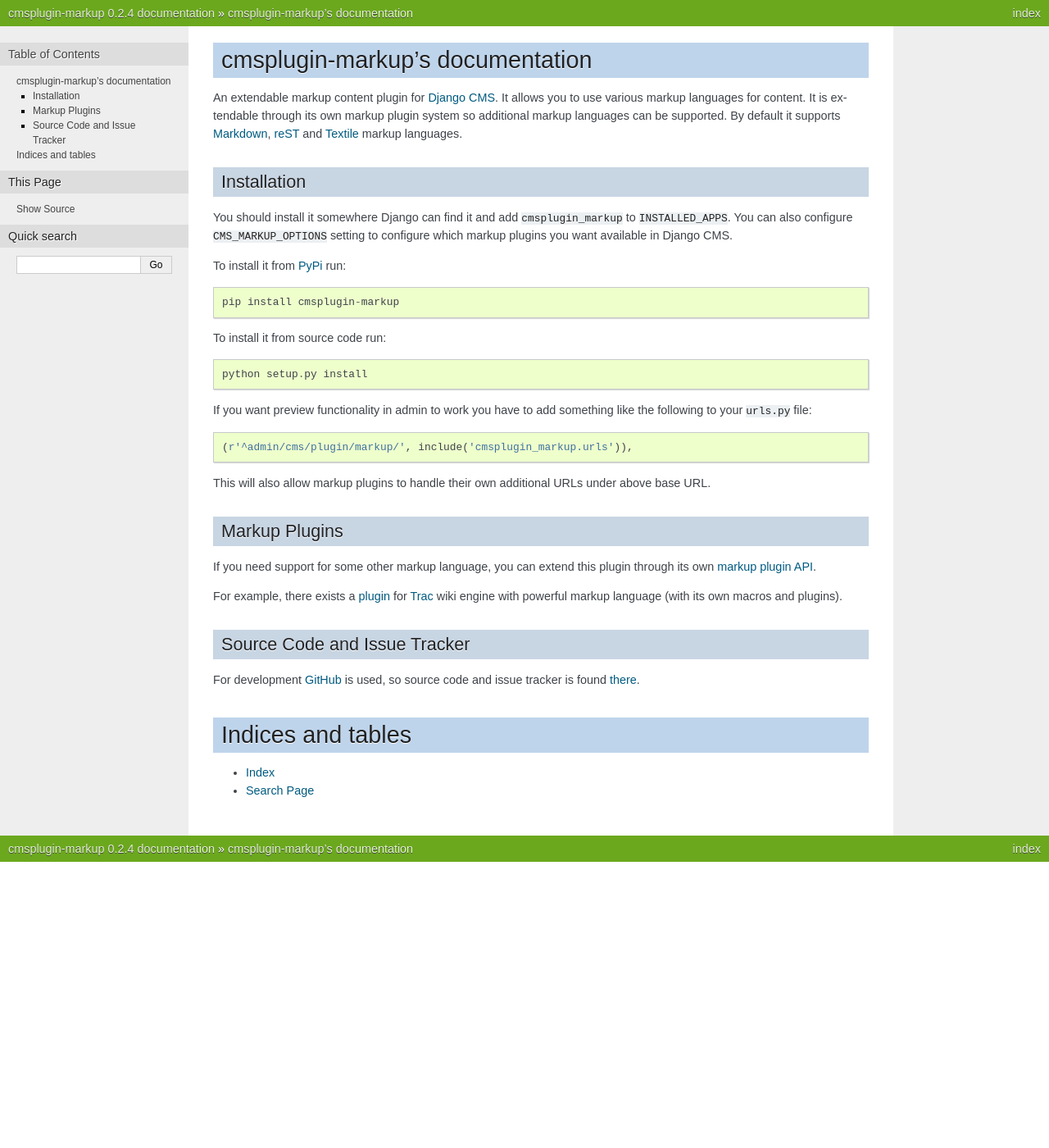
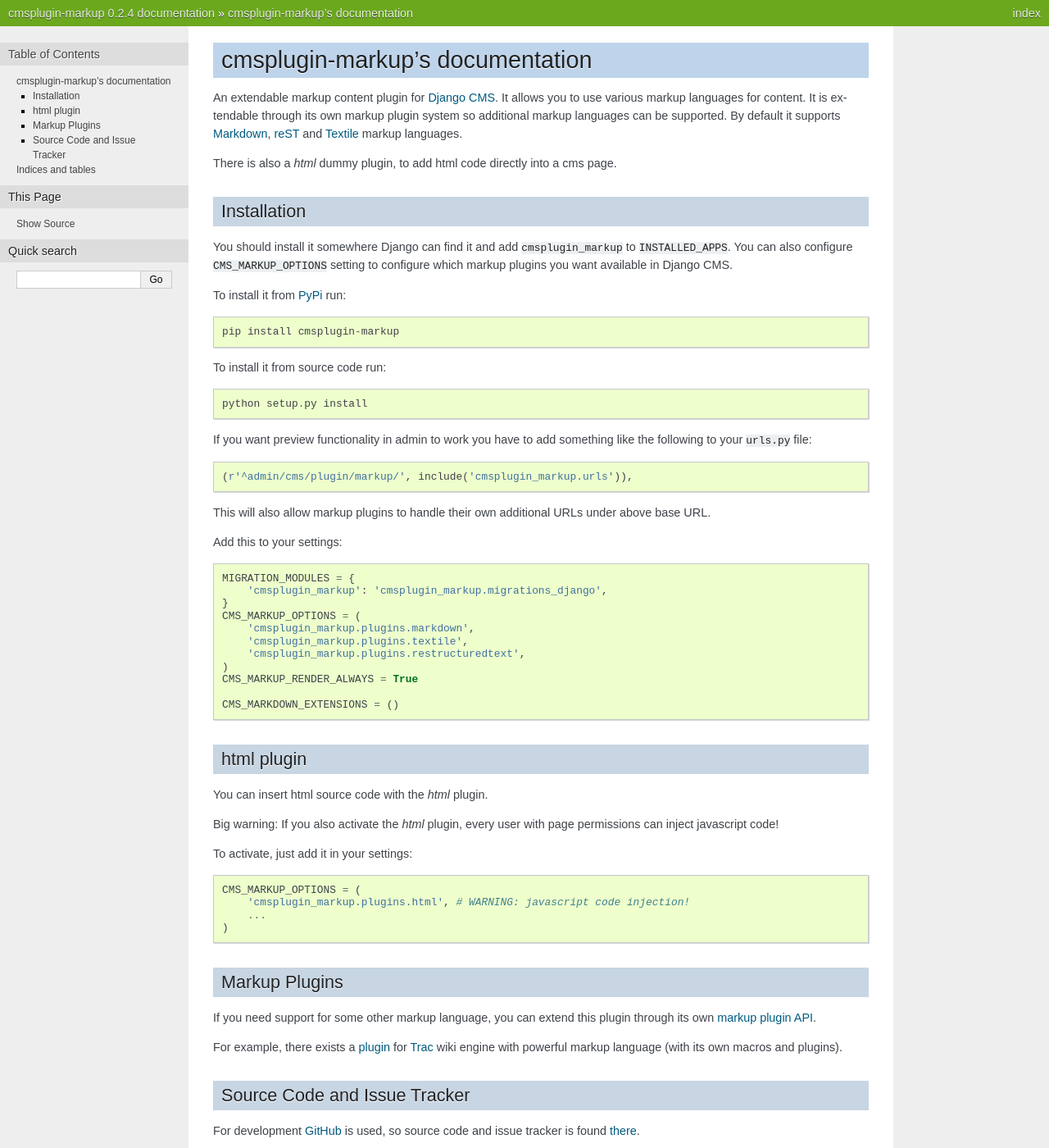
Before and after one commit to mitar/cmsplugin-markup, a Sphinx documentation site: the page built from docs/index.rst, in a window 1280 px wide and 1400 px high. Shown: the whole window at 82% size. Built offline with Sphinx 7.4.7, drawn with Linux system fonts in a browser that asks for light colours.

Commit message:
add a 'html' plugin

```diff
--- a/README.rst
+++ b/README.rst
@@ -11,6 +11,8 @@ supports Markdown_, reST_ and Textile_ markup languages.
 .. _reST: http://docutils.sourceforge.net/rst.html
 .. _Textile: http://textile.sitemonks.com/
 
+There is also a `html` dummy plugin, to add html code directly into a cms page.
+
 Documentation is found at:
 
 http://cmsplugin-markup.readthedocs.org/
--- a/docs/index.rst
+++ b/docs/index.rst
@@ -10,6 +10,8 @@ supports Markdown_, reST_ and Textile_ markup languages.
 .. _Markdown: http://daringfireball.net/projects/markdown/
 .. _reST: http://docutils.sourceforge.net/rst.html
 .. _Textile: http://textile.sitemonks.com/
+
+There is also a `html` dummy plugin, to add html code directly into a cms page.
 
 Installation
 ------------
@@ -36,6 +38,35 @@ above base URL.
 
 .. _PyPi: http://pypi.python.org/pypi
 
+Add this to your settings::
+
+    MIGRATION_MODULES = {
+        'cmsplugin_markup': 'cmsplugin_markup.migrations_django',
+    }
+    CMS_MARKUP_OPTIONS = (
+        'cmsplugin_markup.plugins.markdown',
+        'cmsplugin_markup.plugins.textile',
+        'cmsplugin_markup.plugins.restructuredtext',
+    )
+    CMS_MARKUP_RENDER_ALWAYS = True
+
+    CMS_MARKDOWN_EXTENSIONS = ()
+
+html plugin
+-----------
+
+You can insert html source code with the `html` plugin.
+
+Big warning: If you also activate the `html` plugin, every user with page permissions
+can inject javascript code!
+
+To activate, just add it in your settings::
+
+    CMS_MARKUP_OPTIONS = (
+        'cmsplugin_markup.plugins.html', # WARNING: javascript code injection!
+        ...
+    )
+
 Markup Plugins
 --------------
 
```
Also changed, not shown: 1 other file.
